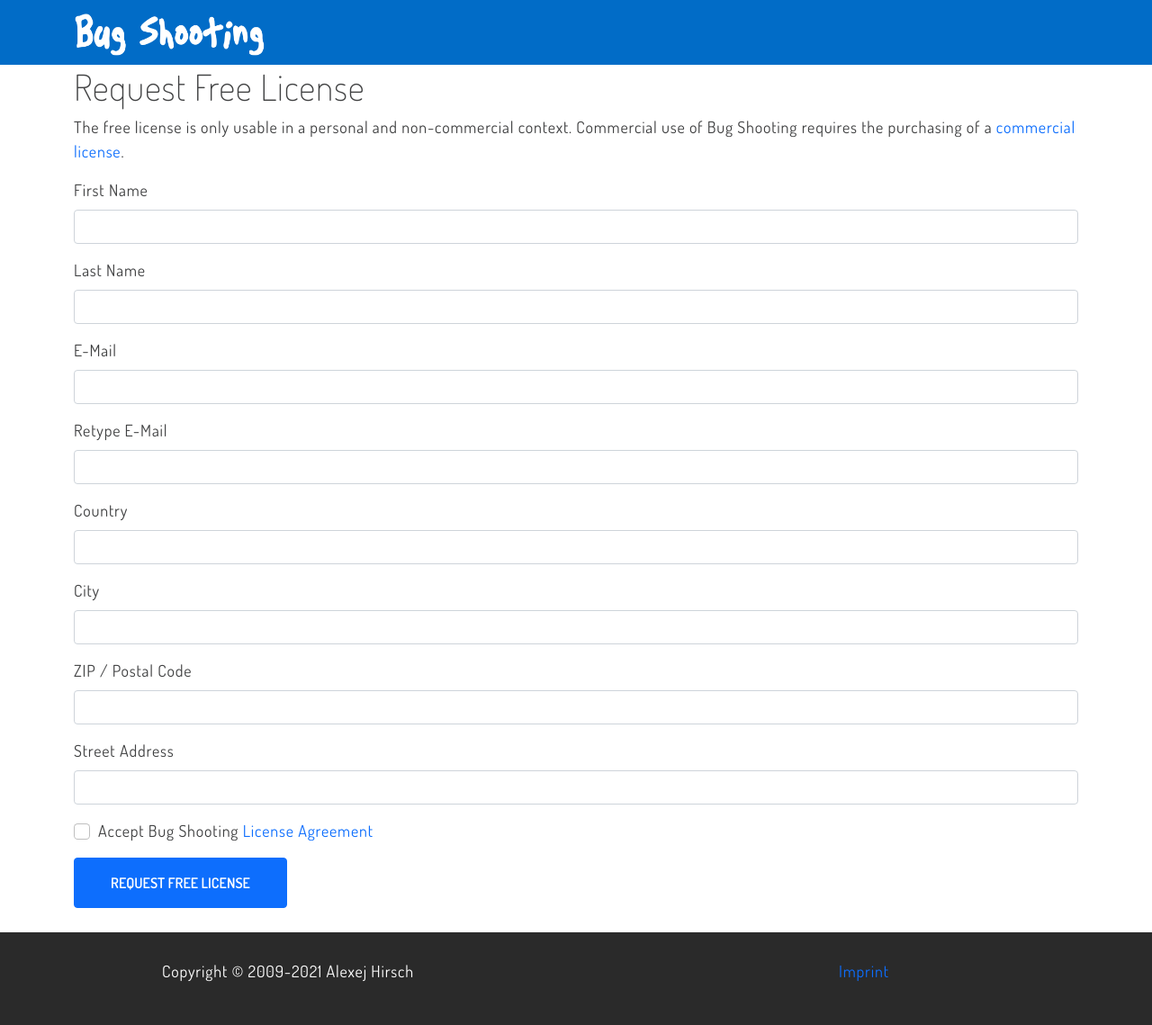
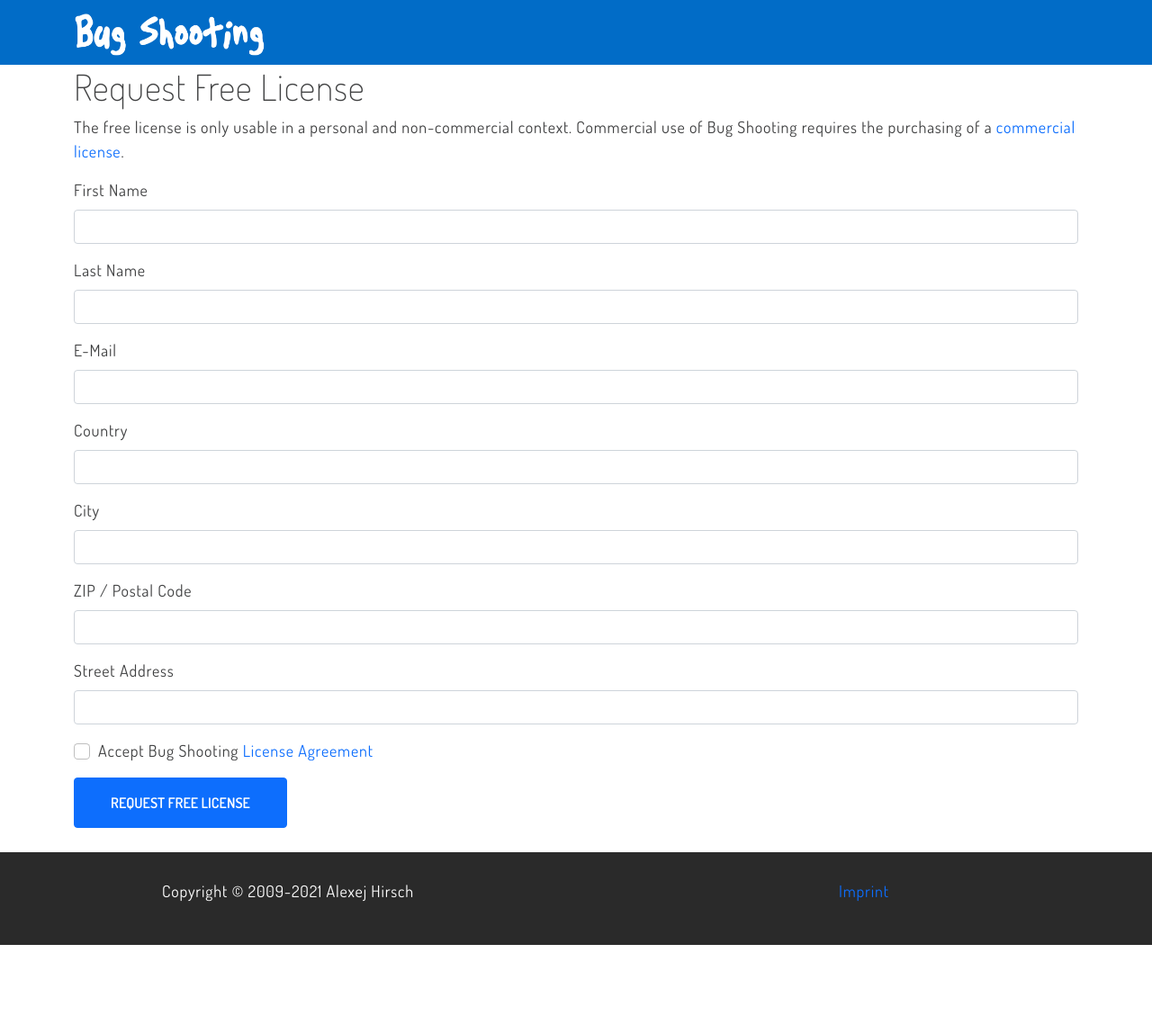
Before and after one commit to BugShooting/BugShooting.Homepage, a Jekyll site: the page built from free.md, in a window 1280 px wide. Shown: the whole page at 90% size. Built offline with Jekyll 4.4.1, drawn with Linux system fonts in a browser that asks for light colours; our own code applies the rules of GitHub Pages for plain Markdown files; after the commit the page ends 1050 px from its top, so only the background shows below that.

Commit message:
Update free.md

```diff
--- a/free.md
+++ b/free.md
@@ -21,10 +21,6 @@
     <input class="form-control" type="email" required name="email">
   </div>
   <div class="mb-3">
-    <label for="email2" class="form-label">Retype E-Mail</label>
-    <input class="form-control" type="email" required name="email2">
-  </div>
-  <div class="mb-3">
     <label for="country" class="form-label">Country</label>
     <input class="form-control" type="text" required name="country">
   </div>
```
